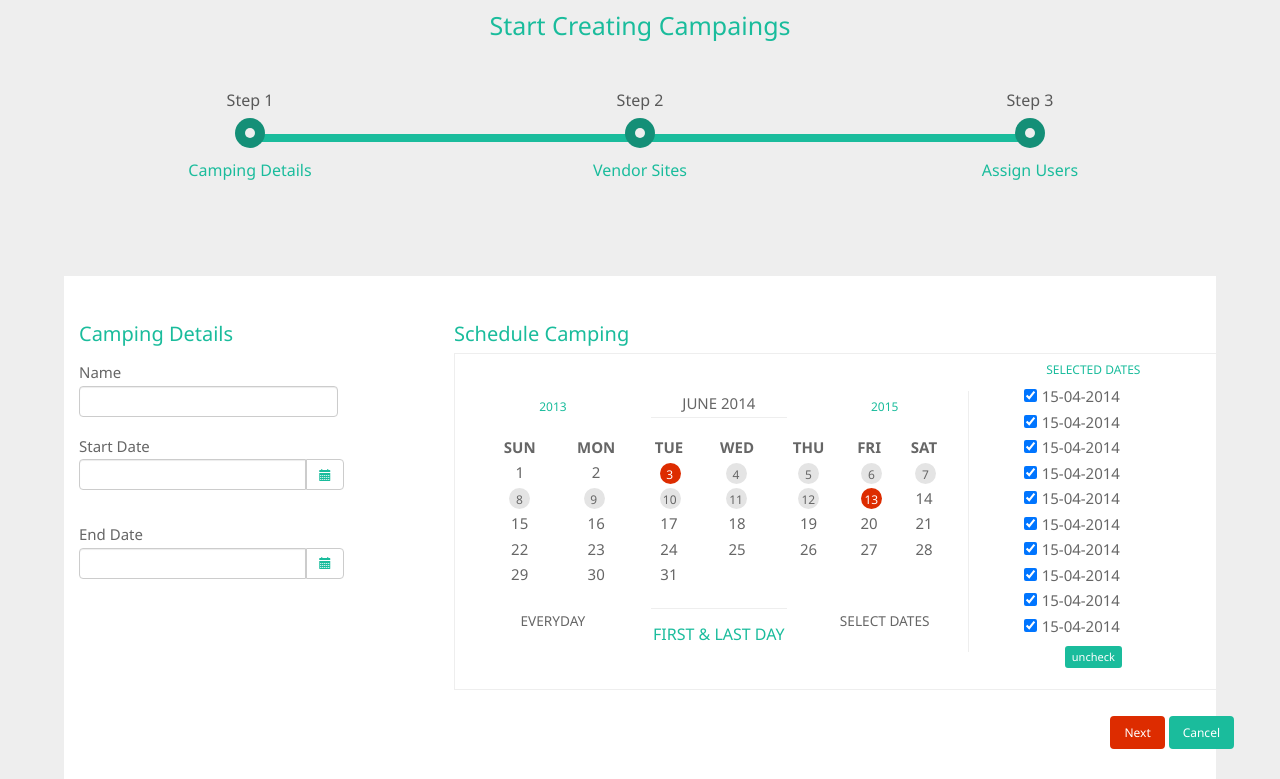
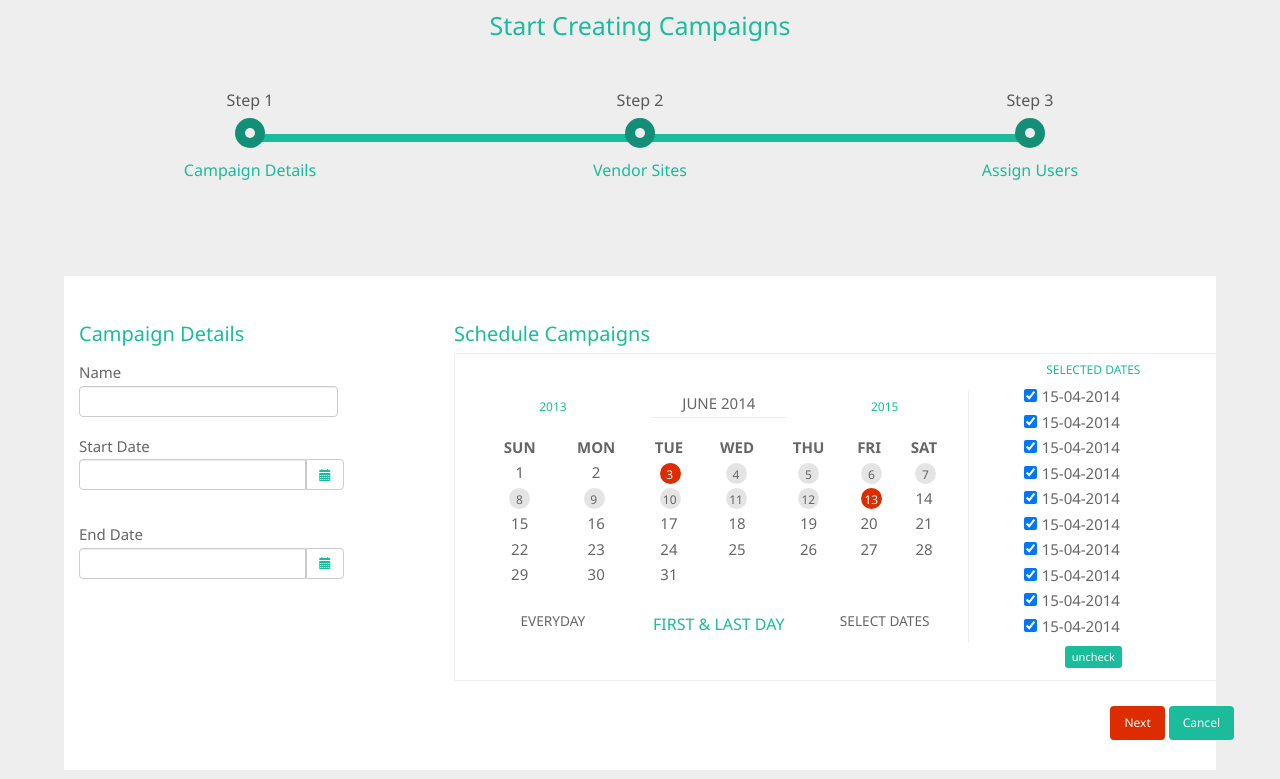
Before and after one commit to dhruvsahgal/monitorly_newdesign, a plain HTML site: page index.html in a window 1280 px wide. Shown: the part 53-832 px from the top of the page. Drawn offline with nearby package versions, Linux system fonts and the light colour scheme; files whose address does not match are found by name.

Commit message:
QA Feedback
QA Feedback

```diff
--- a/index.html
+++ b/index.html
@@ -44,7 +44,7 @@
 
     <!-- Main jumbotron for a primary marketing message or call to action -->
     <div class="jumbotron">
-      <center><h2>Start Creating Campaings</h2></center>
+      <center><h2>Start Creating Campaigns</h2></center>
 <div class="container">
 
 
@@ -54,7 +54,7 @@
                   <div class="text-center bs-wizard-stepnum">Step 1</div>
                   <div class="progress"><div class="progress-bar"></div></div>
                   <a href="#" class="bs-wizard-dot"></a>
-                  <div class="bs-wizard-info text-center"><h4>Camping Details</h4></div>
+                  <div class="bs-wizard-info text-center"><h4>Campaign Details</h4></div>
                 </div>
 
                 <div class="col-xs-4 bs-wizard-step complete"><!-- complete -->
@@ -90,7 +90,7 @@
 <fieldset>
 
 <!-- Form Name -->
-<h3>Camping Details</h3>
+<h3>Campaign Details</h3>
 
 <!-- Text input-->
 <div class="control-group">
@@ -132,7 +132,7 @@
 </form>
 
       </div>
-      <h3>Schedule Camping</h3>
+      <h3>Schedule Campaigns</h3>
 
         <div class="col-md-8 surround"><!-- complete -->
                <div id="calspace"class="col-md-8 hfsurround"><!-- complete -->
@@ -211,7 +211,6 @@
 <center><small>EVERYDAY</small></center>
                 </div>
                   <div class="col-md-4">
-<hr>
 <center><h4>FIRST & LAST DAY</h4></center>
                 </div>
                   <div class="col-md-4">
@@ -277,7 +276,7 @@
         <div class="col-md-4">
           <h4 class="secondary"><span class="glyphicon glyphicon-comment red
 
-" aria-hidden="true"></span>&nbsp; Selected Camping Sites</h4>
+" aria-hidden="true"></span>&nbsp; Selected Campaign Sites</h4>
         </div>
       </div>
       <hr>
@@ -395,7 +394,7 @@
         <div class="col-md-4">
           <h4 class="secondary"><span class="glyphicon glyphicon-comment
 
-" aria-hidden="true"></span>&nbsp; Selected Camping Sites</h4>
+" aria-hidden="true"></span>&nbsp; Selected Campaign Sites</h4>
         </div>
       </div>
       <hr>
```
